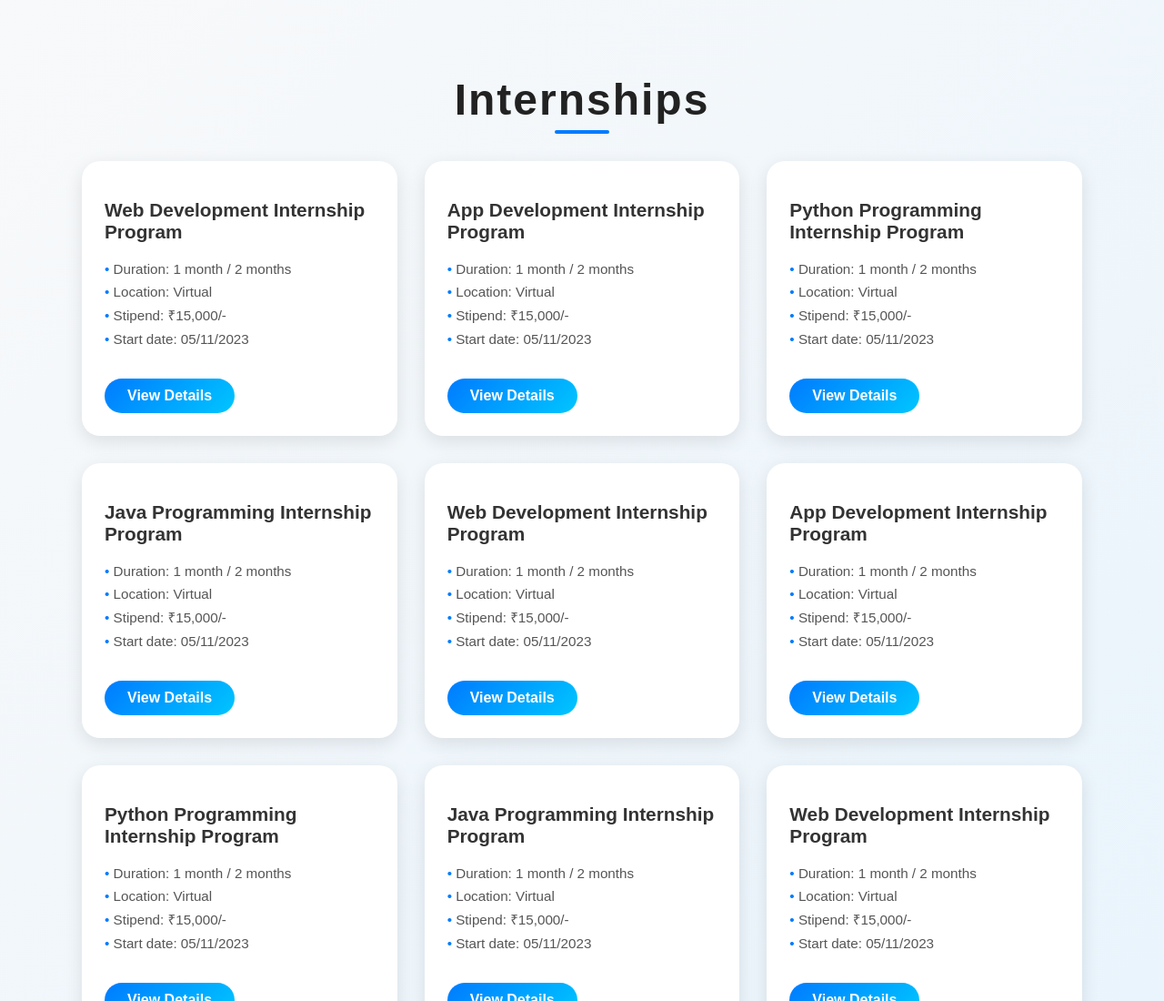
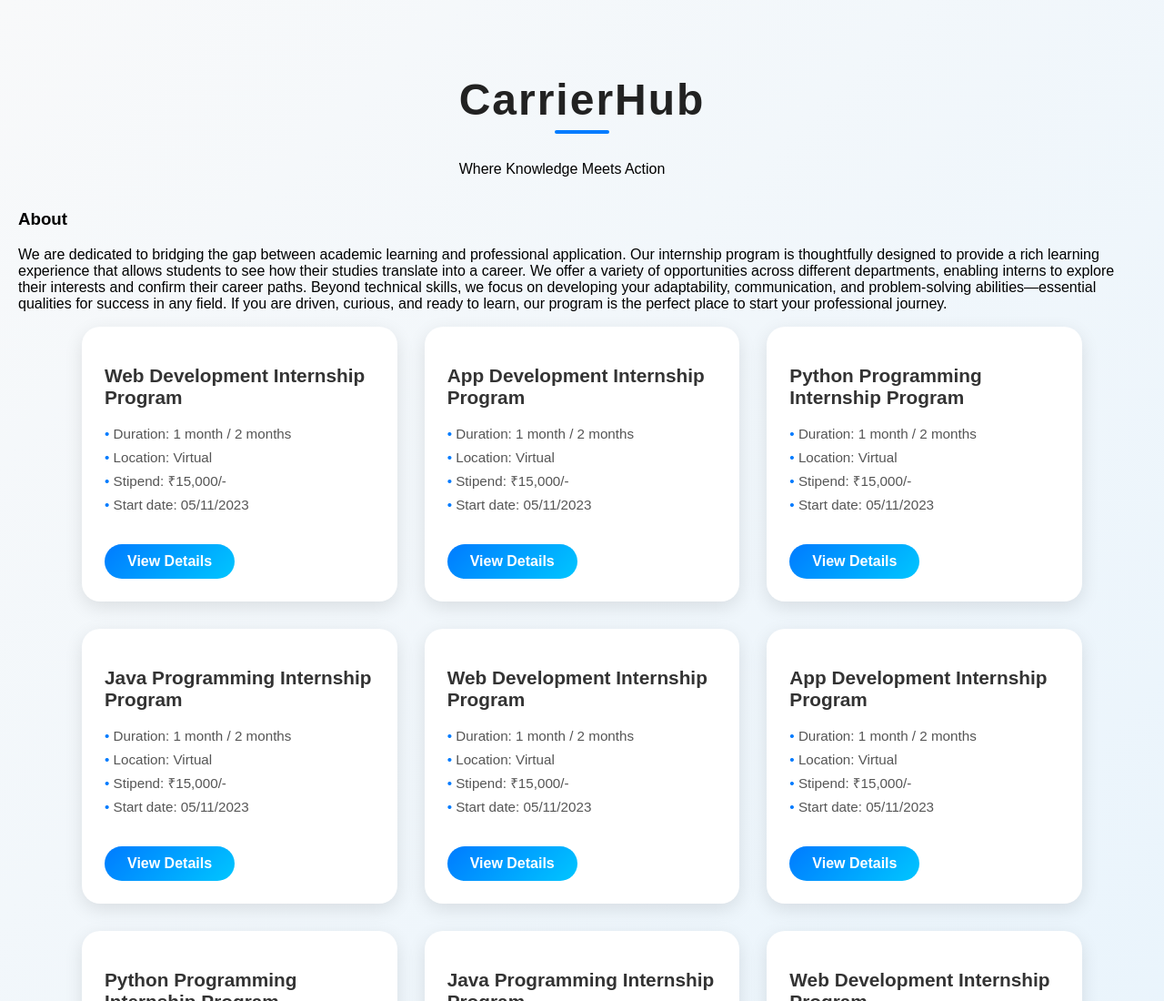
Before and after one commit to mdzafar99/CareerHub, a plain HTML site: page index.html in a window 1280 px wide. Shown: the top 1100 px of the page at 91% size. Drawn offline with Linux system fonts and the light colour scheme.

Commit message:
Update index.html

```diff
--- a/index.html
+++ b/index.html
@@ -118,7 +118,15 @@
 </head>
 
 <body>
-  <h1>Internships</h1>
+  <div class="title">
+  <h1>CarrierHub</h1>
+  <p class="tagline">Where Knowledge Meets Action</p>
+  </div>
+
+  <div class="about">
+  <h3>About</h3>
+  <p class="About-content">We are dedicated to bridging the gap between academic learning and professional application. Our internship program is thoughtfully designed to provide a rich learning experience that allows students to see how their studies translate into a career. We offer a variety of opportunities across different departments, enabling interns to explore their interests and confirm their career paths. Beyond technical skills, we focus on developing your adaptability, communication, and problem-solving abilities—essential qualities for success in any field. If you are driven, curious, and ready to learn, our program is the perfect place to start your professional journey.</p>
+  </div>
 
   <div class="container">
     <div class="card">
```
